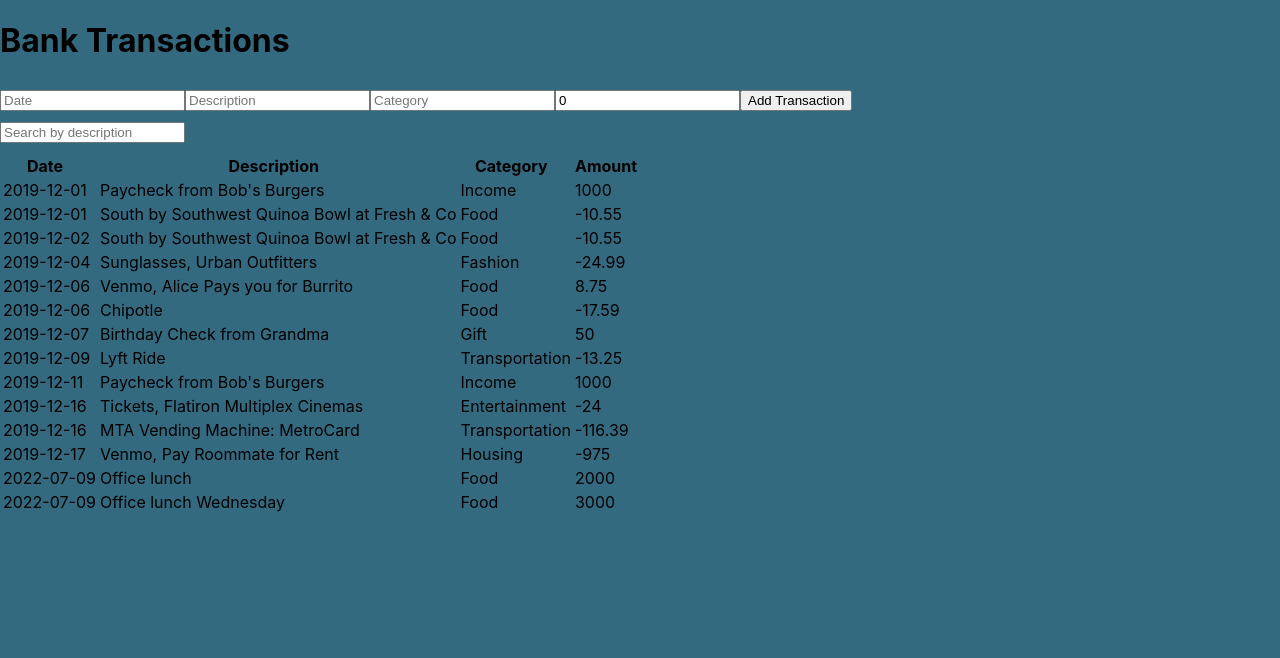
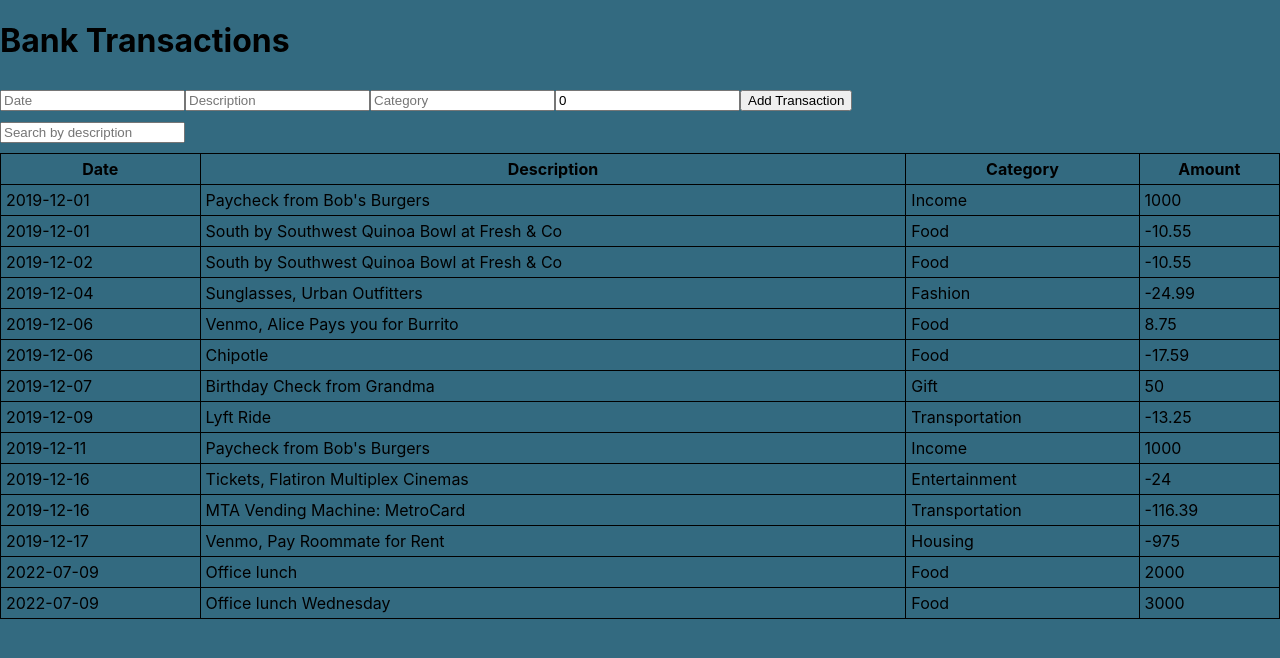
Before and after one commit to amaar7/Code-Challenge-Bank-of-Flatiron-, a React (Create React App) app: page / in a window 1280 px wide. Shown: the top 658 px of the page. Built offline with nearby package versions, Linux system fonts and the light colour scheme; data requests are answered from the project's data file.

Commit message:
made a good table for the Bank Transactions

```diff
--- a/src/App.js
+++ b/src/App.js
@@ -1,8 +1,8 @@
 import React, { useState, useEffect } from 'react';
 import './App.css';
-import TransactionTable from './TransactionTable';
-import TransactionForm from './TransactionForm';
-import SearchBar from './SearchBar';
+import TransactionTable from './components/TransactionTable';
+import TransactionForm from './components/TransactionForm';
+import SearchBar from './components/SearchBar';
 
 function App() {
   const [transactions, setTransactions] = useState([]);
--- a/src/TransactionTable.js
+++ /dev/null
@@ -1,32 +0,0 @@
-import React from 'react';
-
-function TransactionTable({ transactions }) {
-    if (!transactions || transactions.length === 0) {
-      return <p>No transactions to display.</p>;
-    }
-
-  return (
-    <table>
-      <thead>
-        <tr>
-          <th className="table-header">Date</th>
-          <th className="table-header">Description</th>
-          <th className="table-header">Category</th>
-          <th className="table-header">Amount</th>
-        </tr>
-      </thead>
-      <tbody>
-        {transactions.map((transaction) => (
-          <tr key={transaction.id}>
-            <td>{transaction.date}</td>
-            <td>{transaction.description}</td>
-            <td>{transaction.category}</td>
-            <td>{transaction.amount}</td>
-          </tr>
-        ))}
-      </tbody>
-    </table>
-  );
-}
-
-export default TransactionTable;
--- /dev/null
+++ b/src/components/TransactionTable.js
@@ -0,0 +1,32 @@
+import React from 'react';
+
+function TransactionTable({ transactions }) {
+    if (!transactions || transactions.length === 0) {
+      return <p>No transactions to display.</p>;
+    }
+
+  return (
+    <table style={{ borderCollapse: 'collapse', width: '100%' }}>
+      <thead>
+        <tr>
+          <th style={{ border: '1px solid #000', padding: '5px' }}>Date</th>
+          <th style={{ border: '1px solid #000', padding: '5px' }}>Description</th>
+          <th style={{ border: '1px solid #000', padding: '5px' }}>Category</th>
+          <th style={{ border: '1px solid #000', padding: '5px' }}>Amount</th>
+        </tr>
+      </thead>
+      <tbody>
+        {transactions.map((transaction, index) => (
+          <tr key={index}>
+            <td style={{ border: '1px solid #000', padding: '5px' }}>{transaction.date}</td>
+            <td style={{ border: '1px solid #000', padding: '5px' }}>{transaction.description}</td>
+            <td style={{ border: '1px solid #000', padding: '5px' }}>{transaction.category}</td>
+            <td style={{ border: '1px solid #000', padding: '5px' }}>{transaction.amount}</td>
+          </tr>
+        ))}
+      </tbody>
+    </table>
+  );
+}
+
+export default TransactionTable;
```
Also changed, not shown: src/App.css (line endings or trailing spaces), src/components/SearchBar.js (renamed from src/SearchBar.js), src/components/TransactionForm.js (renamed from src/TransactionForm.js).
